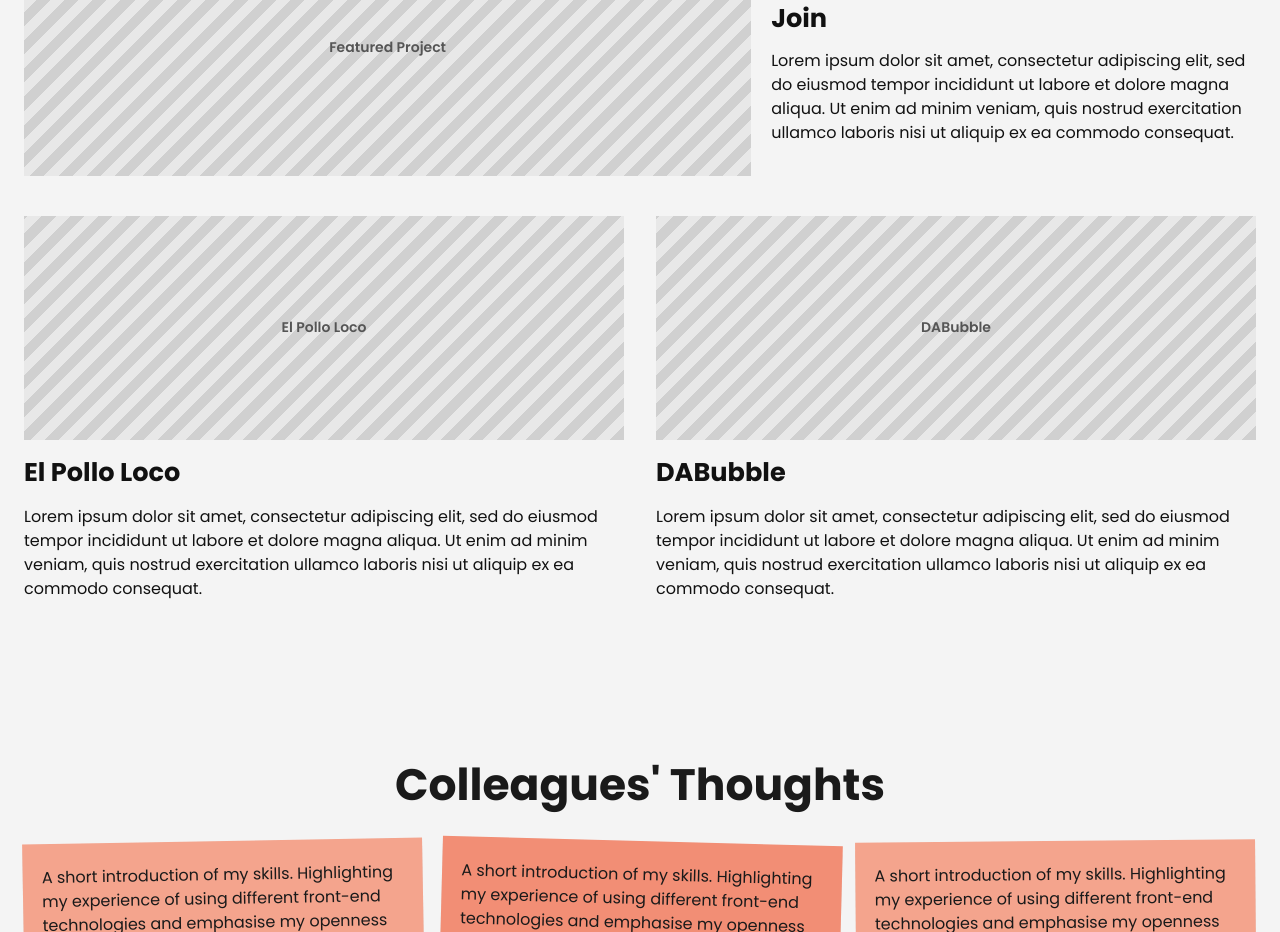
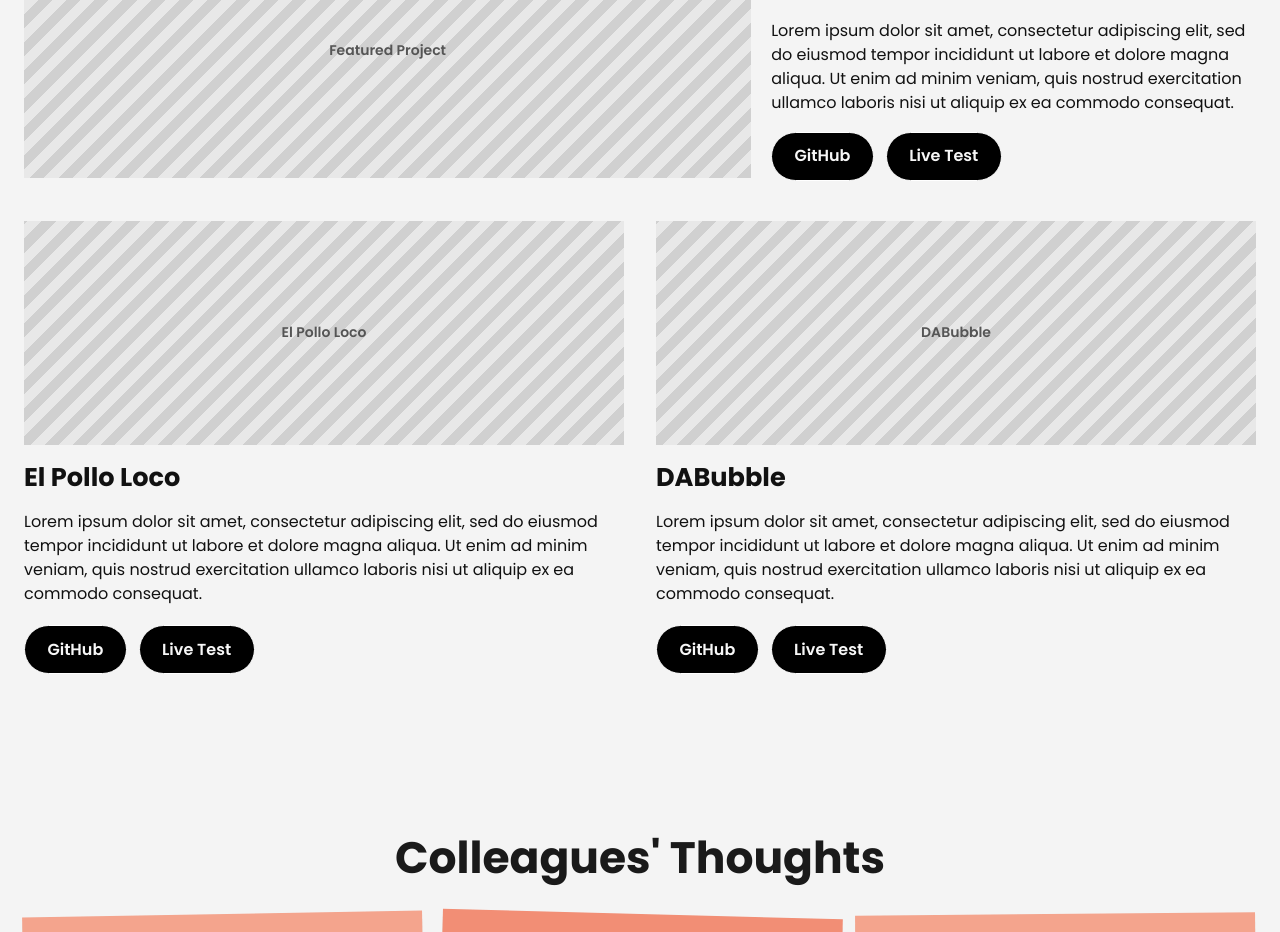
Before and after one commit to lohmibln/Portfolio, an Angular app: page / in a window 1280 px wide. Shown: the part 2300-3232 px from the top of the page. Built offline with nearby package versions, Linux system fonts and the light colour scheme.

Commit message:
Add GitHub and Live Test buttons to project cards.

```diff
--- a/src/app/sections/projects/projects.component.html
+++ b/src/app/sections/projects/projects.component.html
@@ -16,6 +16,24 @@
         <span class="featured__badge">{{ 'projects.featured' | translate }}</span>
         <h3>{{ featured.nameKey | translate }}</h3>
         <p>{{ featured.descriptionKey | translate }}</p>
+        <div class="project-actions">
+          <a
+            class="btn btn--dark"
+            [href]="featured.githubUrl"
+            target="_blank"
+            rel="noopener noreferrer"
+          >
+            {{ 'projects.github' | translate }}
+          </a>
+          <a
+            class="btn btn--dark"
+            [href]="featured.liveUrl"
+            target="_blank"
+            rel="noopener noreferrer"
+          >
+            {{ 'projects.live' | translate }}
+          </a>
+        </div>
       </div>
     </article>
 
@@ -27,6 +45,24 @@
           </a>
           <h3>{{ project.nameKey | translate }}</h3>
           <p>{{ project.descriptionKey | translate }}</p>
+          <div class="project-actions">
+            <a
+              class="btn btn--dark"
+              [href]="project.githubUrl"
+              target="_blank"
+              rel="noopener noreferrer"
+            >
+              {{ 'projects.github' | translate }}
+            </a>
+            <a
+              class="btn btn--dark"
+              [href]="project.liveUrl"
+              target="_blank"
+              rel="noopener noreferrer"
+            >
+              {{ 'projects.live' | translate }}
+            </a>
+          </div>
         </article>
       }
     </div>
--- a/src/app/sections/projects/projects.component.scss
+++ b/src/app/sections/projects/projects.component.scss
@@ -59,6 +59,20 @@
 
 .project-card__media {
   min-height: 14rem;
+  transition: opacity var(--transition-fast), transform var(--transition-fast);
+}
+
+.project-card__media:hover,
+.featured__media:hover {
+  opacity: 0.9;
+  transform: translateY(-2px);
+}
+
+.project-actions {
+  display: flex;
+  flex-wrap: wrap;
+  gap: 0.75rem;
+  margin-top: 0.35rem;
 }
 
 @media (min-width: 900px) {
--- a/src/app/sections/projects/projects.component.ts
+++ b/src/app/sections/projects/projects.component.ts
@@ -7,6 +7,8 @@
   id: string;
   nameKey: TranslationKey;
   descriptionKey: TranslationKey;
+  githubUrl: string;
+  liveUrl: string;
   featured?: boolean;
 }
 
@@ -21,6 +23,8 @@
     id: 'join',
     nameKey: 'projects.join.name',
     descriptionKey: 'projects.join.description',
+    githubUrl: 'https://github.com/',
+    liveUrl: 'https://example.com/',
     featured: true,
   };
 
@@ -29,11 +33,15 @@
       id: 'el-pollo-loco',
       nameKey: 'projects.pollo.name',
       descriptionKey: 'projects.pollo.description',
+      githubUrl: 'https://github.com/',
+      liveUrl: 'https://example.com/',
     },
     {
       id: 'dabubble',
       nameKey: 'projects.daBubble.name',
       descriptionKey: 'projects.daBubble.description',
+      githubUrl: 'https://github.com/',
+      liveUrl: 'https://example.com/',
     },
   ];
 }
```
